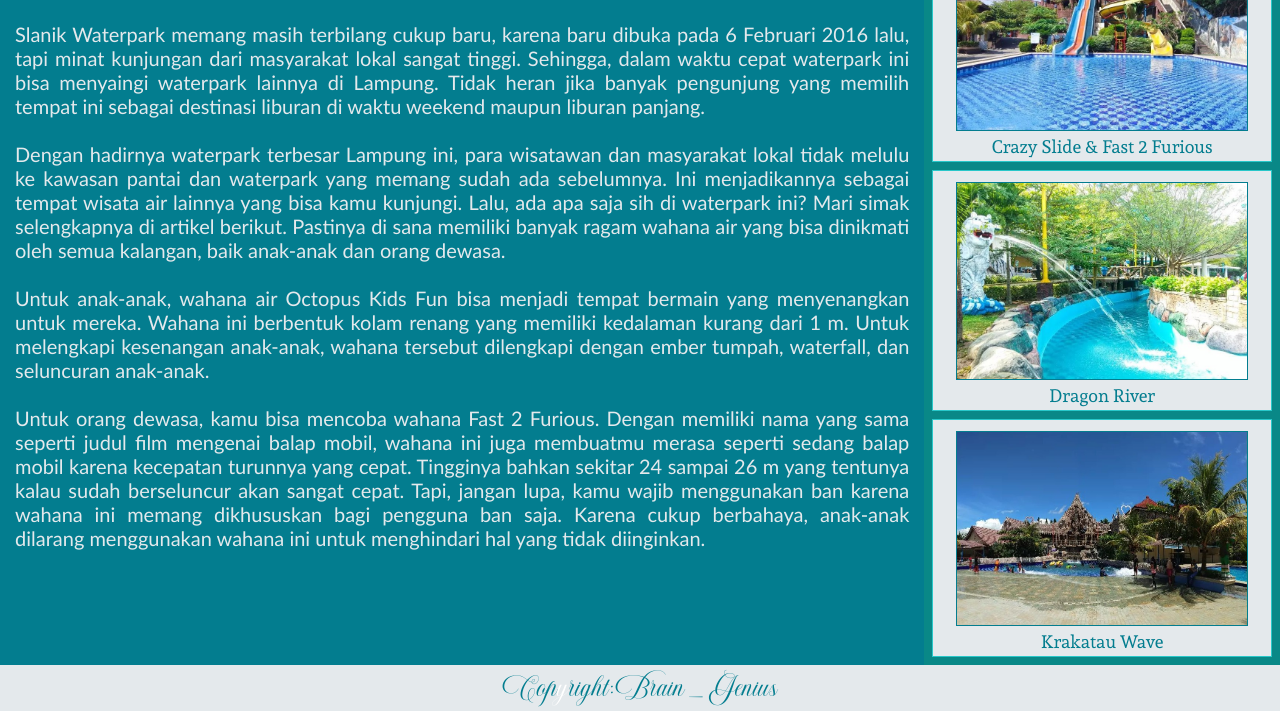
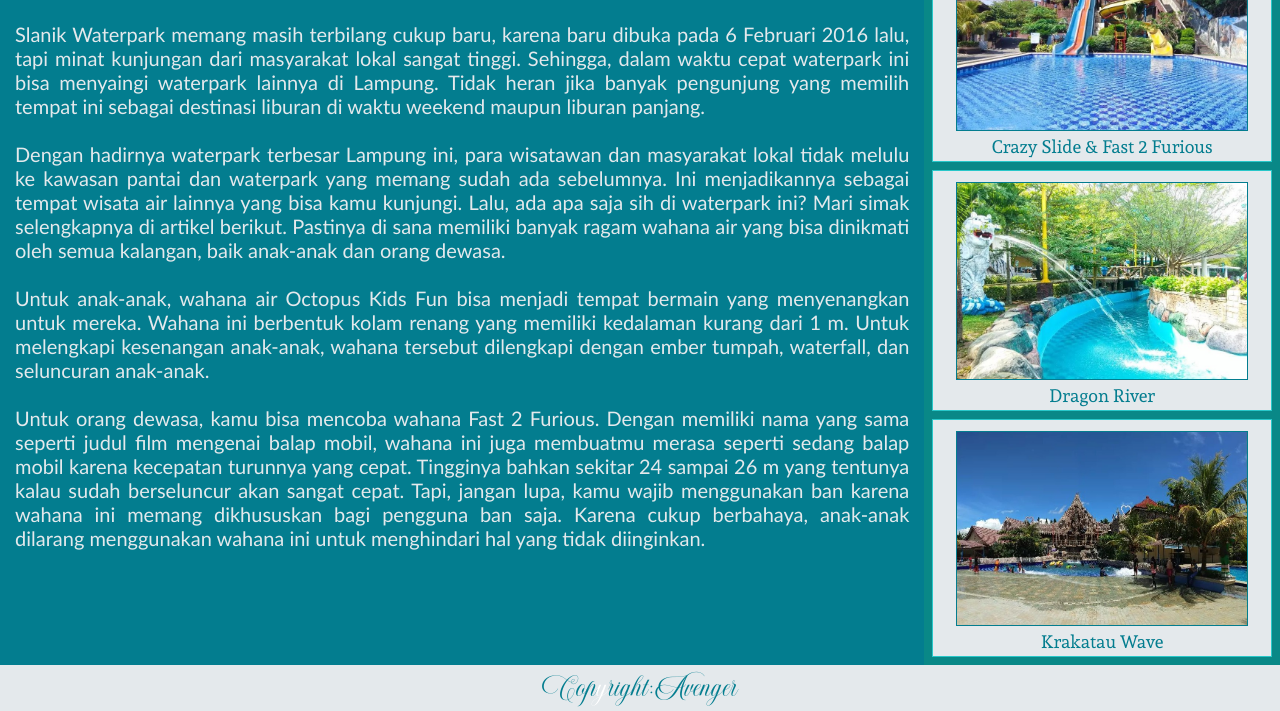
Before and after one commit to BrainGenius/TK19Gab2_Avenger_SlanikWaterpark, a plain HTML site: page index.html in a window 1280 px wide. Shown: the part 357-1068 px from the top of the page. Drawn offline with Linux system fonts and the light colour scheme.

Commit message:
Update index.html

```diff
--- a/index.html
+++ b/index.html
@@ -98,9 +98,7 @@
 				<span>h</span>
 				<span>t</span>
 				<span>:</span>
-				<span>Brain</span>
-				<span>_</span>
-				<span>Genius</span>
+				<span>Avenger</span>
 			</h1>
 		</footer>
 	</section>
```
